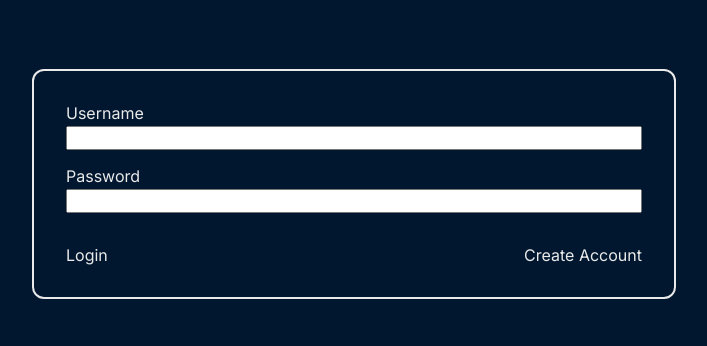
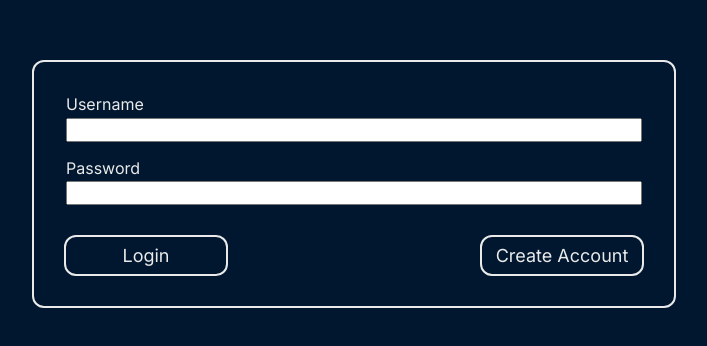
Before and after one commit to nickhibbits/meditation_app, a Next.js app: page /login in a window 1280 px wide. Shown: the part 216-562 px from the top of the page, without its empty margins (286-993 px from the left). Built offline with nearby package versions, Linux system fonts and the light colour scheme.

Commit message:
Add button components, wire event handlers

```diff
--- a/components/LoginForm.tsx
+++ b/components/LoginForm.tsx
@@ -2,6 +2,7 @@
 
 import React, { useRef } from "react";
 import classes from "@/styles/components/LoginForm.module.scss";
+import Button from "@/components/Button";
 
 function LoginForm({ checkAuth }: { checkAuth: any }) {
   const passwordRef = useRef<HTMLInputElement>(null);
@@ -9,6 +10,7 @@ function LoginForm({ checkAuth }: { checkAuth: any }) {
 
   const handleLogin = (e: any) => {
     e.preventDefault();
+    console.log("Login 🎃");
 
     if (passwordRef.current && usernameRef.current) {
       const password = passwordRef.current.value;
@@ -39,9 +41,19 @@ function LoginForm({ checkAuth }: { checkAuth: any }) {
             className={classes.form_input}
           />
         </div>
-        <div className={`text ${classes.button_wrapper}`}>
-          <button className={classes.form_button}>Login</button>
-          <button className={classes.form_button}>Create Account</button>
+        <div className="flex">
+          <Button
+            text={"Login"}
+            onClick={null}
+            url={""}
+            justifyContent="flex-start"
+          />
+          <Button
+            text={"Create Account"}
+            onClick={null}
+            url={""}
+            justifyContent="flex-end"
+          />
         </div>
       </form>
     </div>
--- a/styles/components/LoginForm.module.scss
+++ b/styles/components/LoginForm.module.scss
@@ -27,19 +27,6 @@
   }
 
   .button_wrapper {
-    display: grid;
-    grid-auto-flow: column;
-
-    .form_button {
-      &:nth-of-type(1) {
-        place-self: start;
-      }
-
-      &:nth-of-type(2) {
-        place-self: end;
-        // opacity: variables.$opacity-700;
-        // border: none;
-      }
-    }
+    width: 100%;
   }
 }
```
